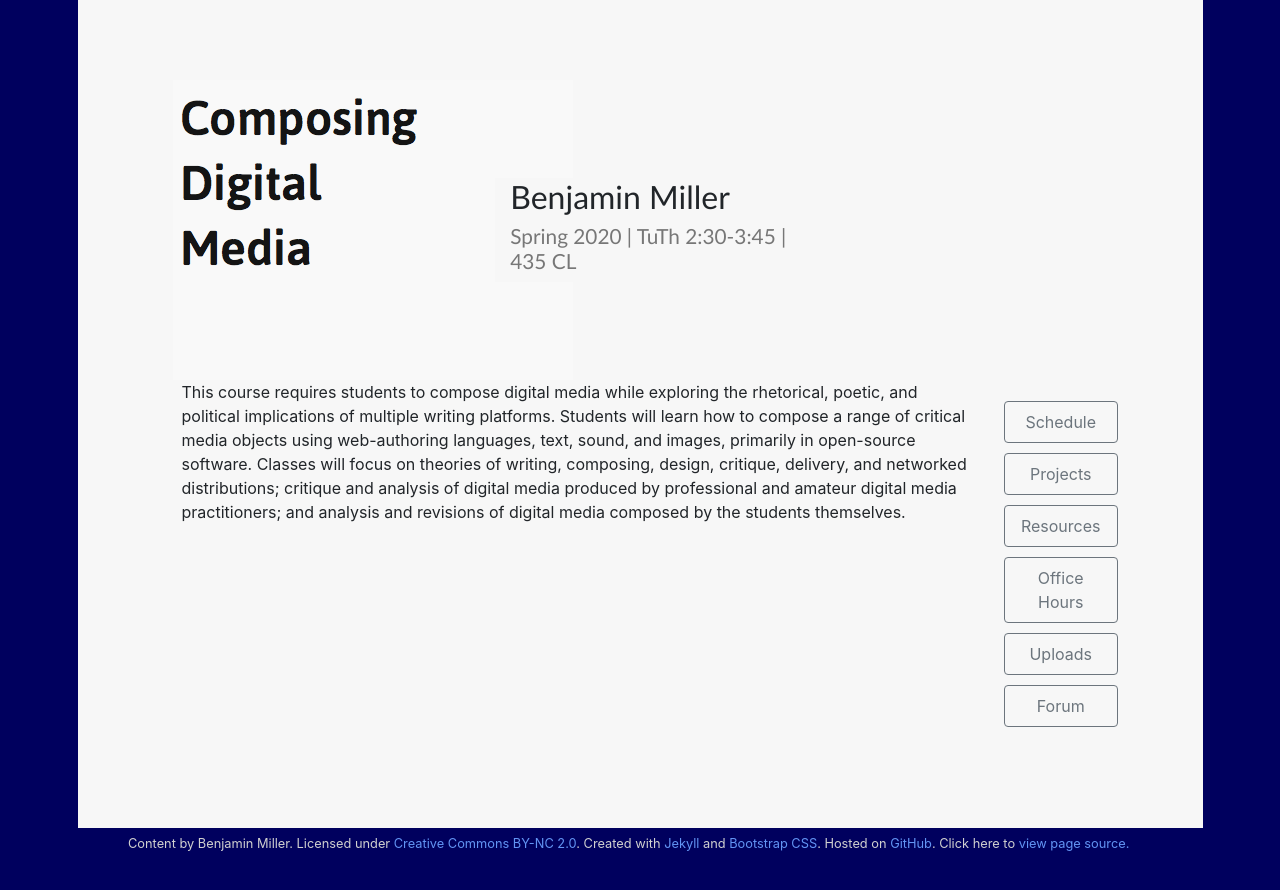
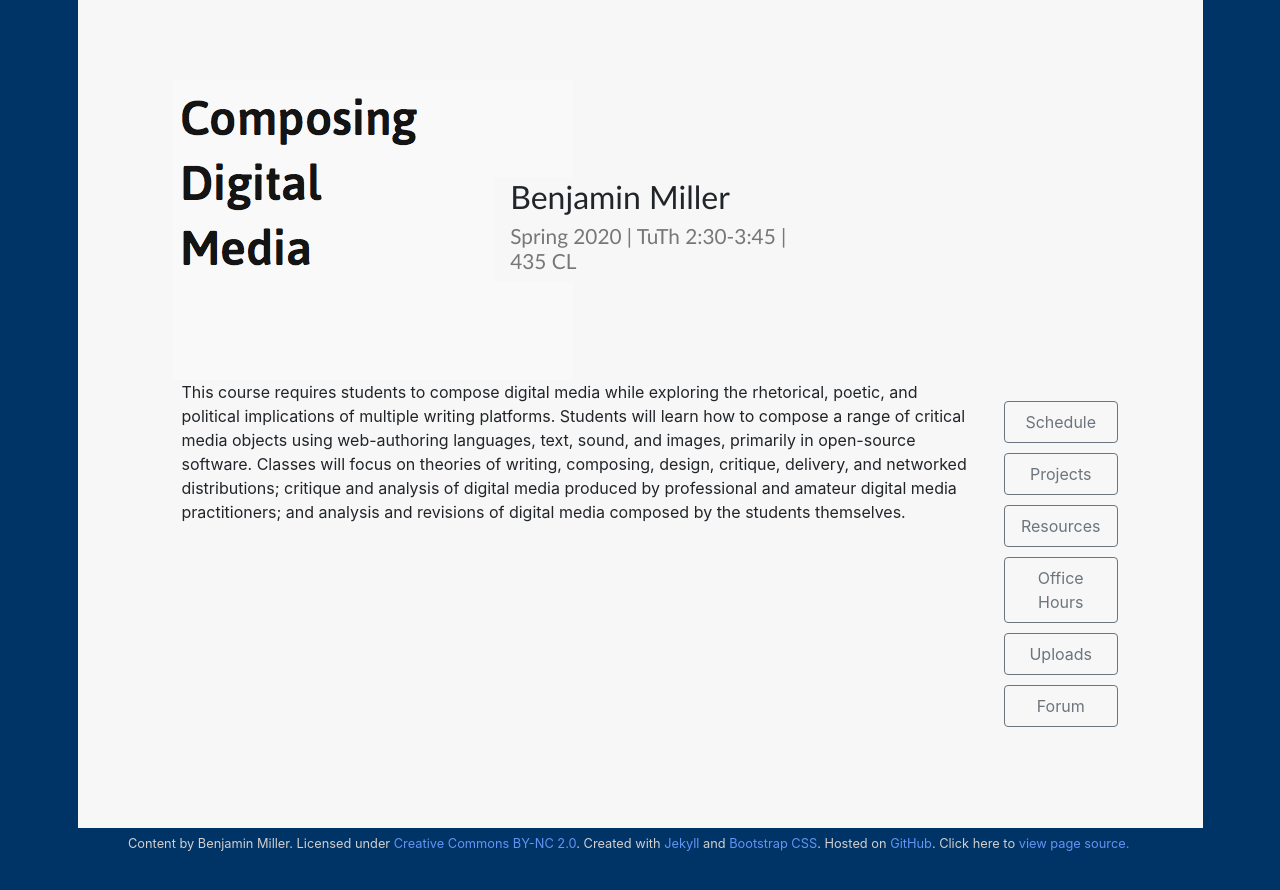
Before and after one commit to benmiller314/cdm2020spring, a Jekyll site: the page built from index.md, in a window 1280 px wide. Shown: the top 890 px of the page. Built offline with Jekyll 4.4.1, drawn with Linux system fonts in a browser that asks for light colours.

Commit message:
lighter blue for background

```diff
--- a/assets/css/screen.css
+++ b/assets/css/screen.css
@@ -2,7 +2,7 @@
 
 /* Basic color scheme */
 body {
-	background-color: #00005e;
+	background-color: #003366;
 }
 
 .foreground {
```
